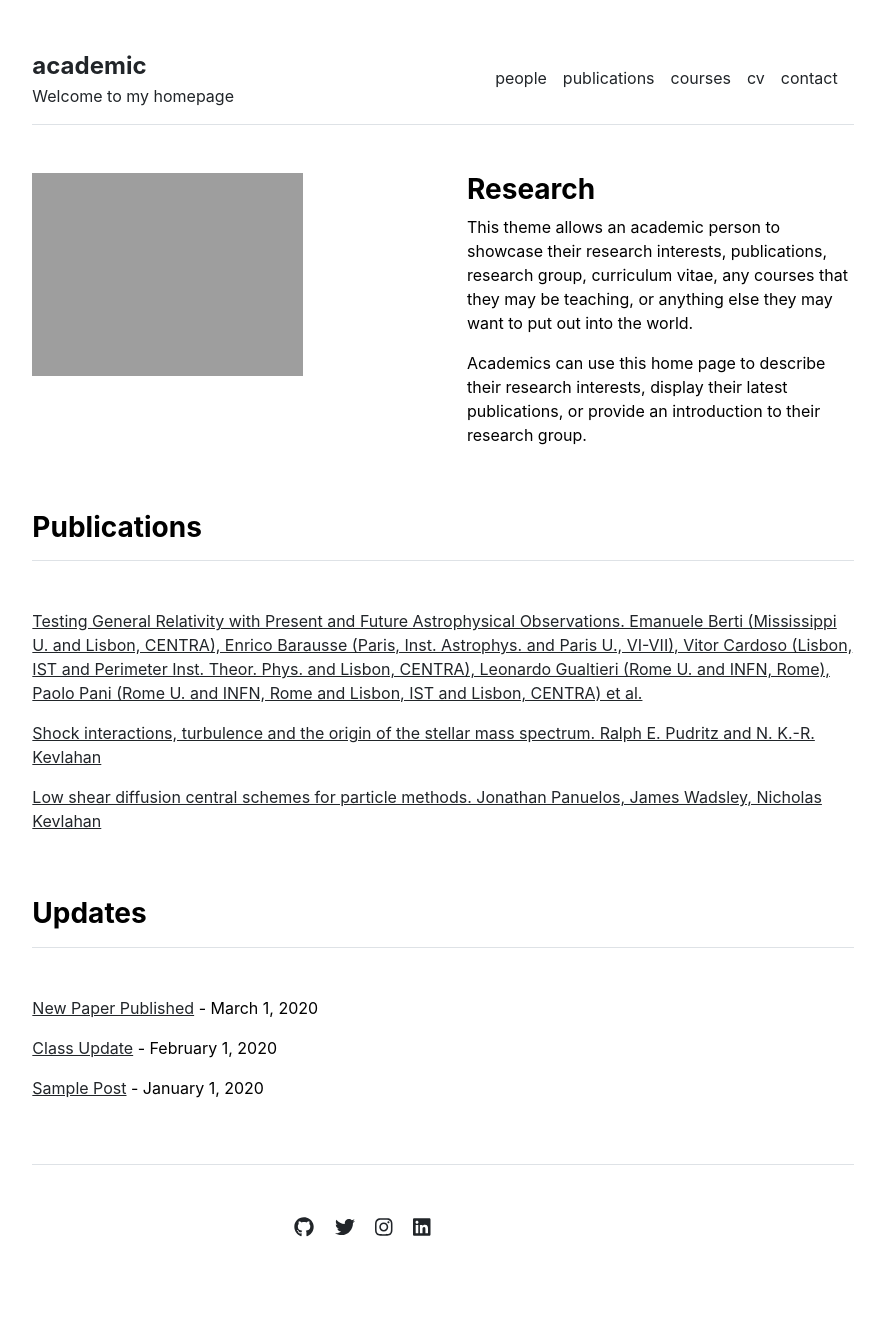
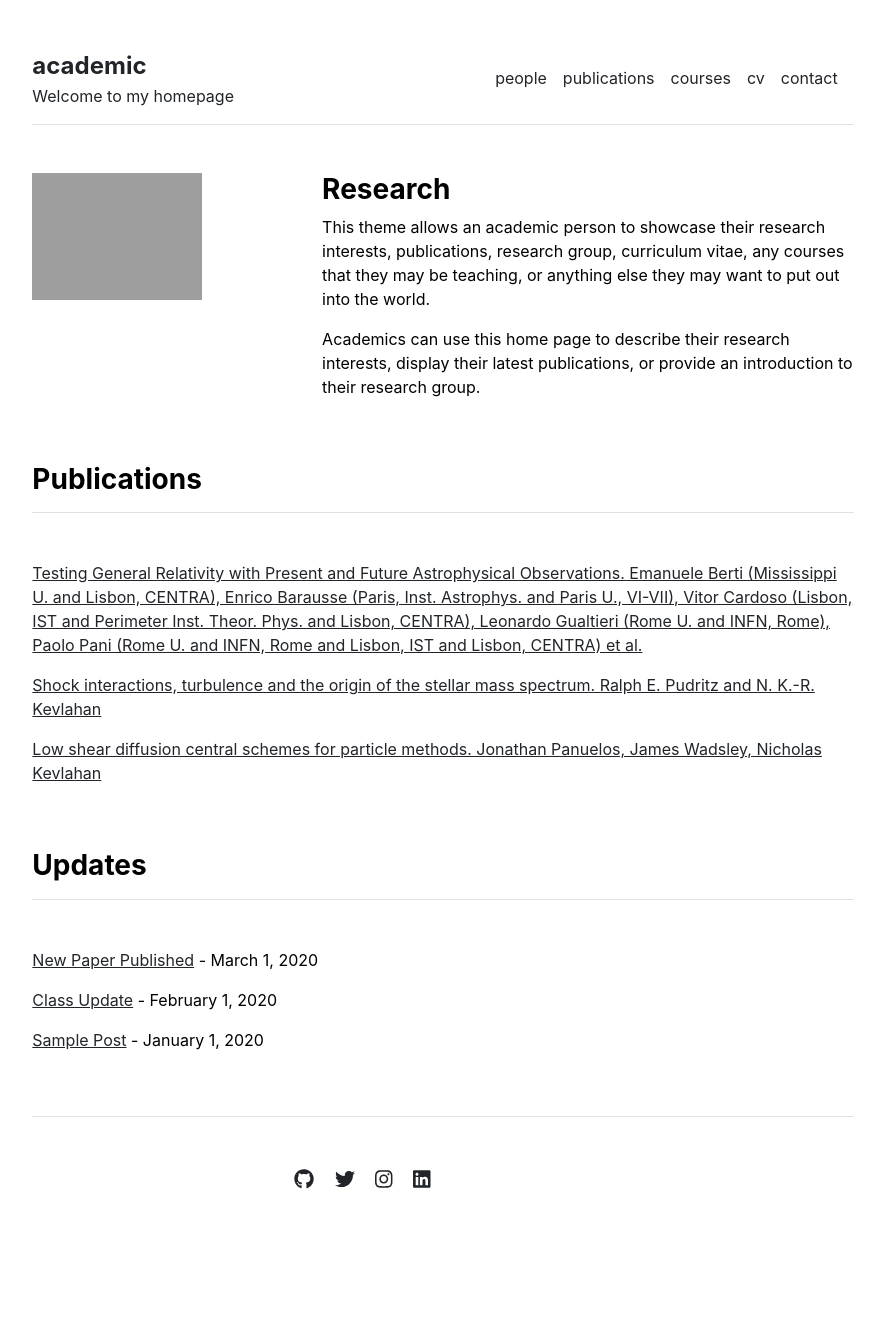
Before and after one commit to akakpokonou/akakpokonou.github.io, a Jekyll site: the page built from index.md, in a window 1280 px wide. Shown: the whole page, without its empty margins (197-1082 px from the left). Built offline with Jekyll 4.4.1, drawn with Linux system fonts in a browser that asks for light colours; after the commit the page ends 1291 px from its top, so only the background shows below that.

Commit message:
Update home.html

```diff
--- a/_layouts/home.html
+++ b/_layouts/home.html
@@ -3,10 +3,10 @@
 ---
 
 <div class="row g-5 mb-5">
-  <div class="col-md-6">
+  <div class="col-md-4">
     <img src="{{ site.github.url }}/assets/img/home.jpg" alt="Home" width="70%">
   </div>
-    <div class="col-md-6">
+    <div class="col-md-8">
     <h3 class="fw-bold">Research</h3>
     {{ content }}
   </div>
```
